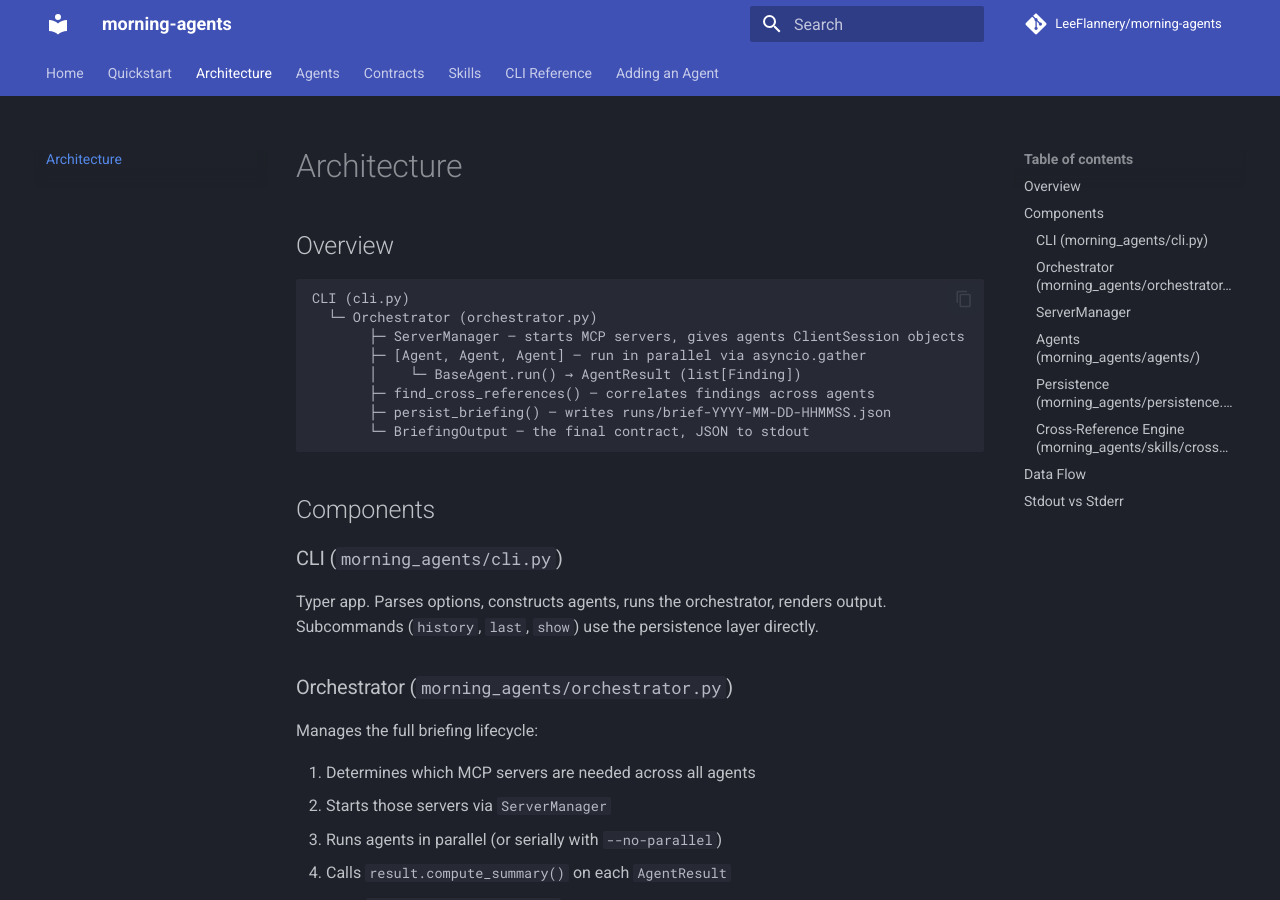
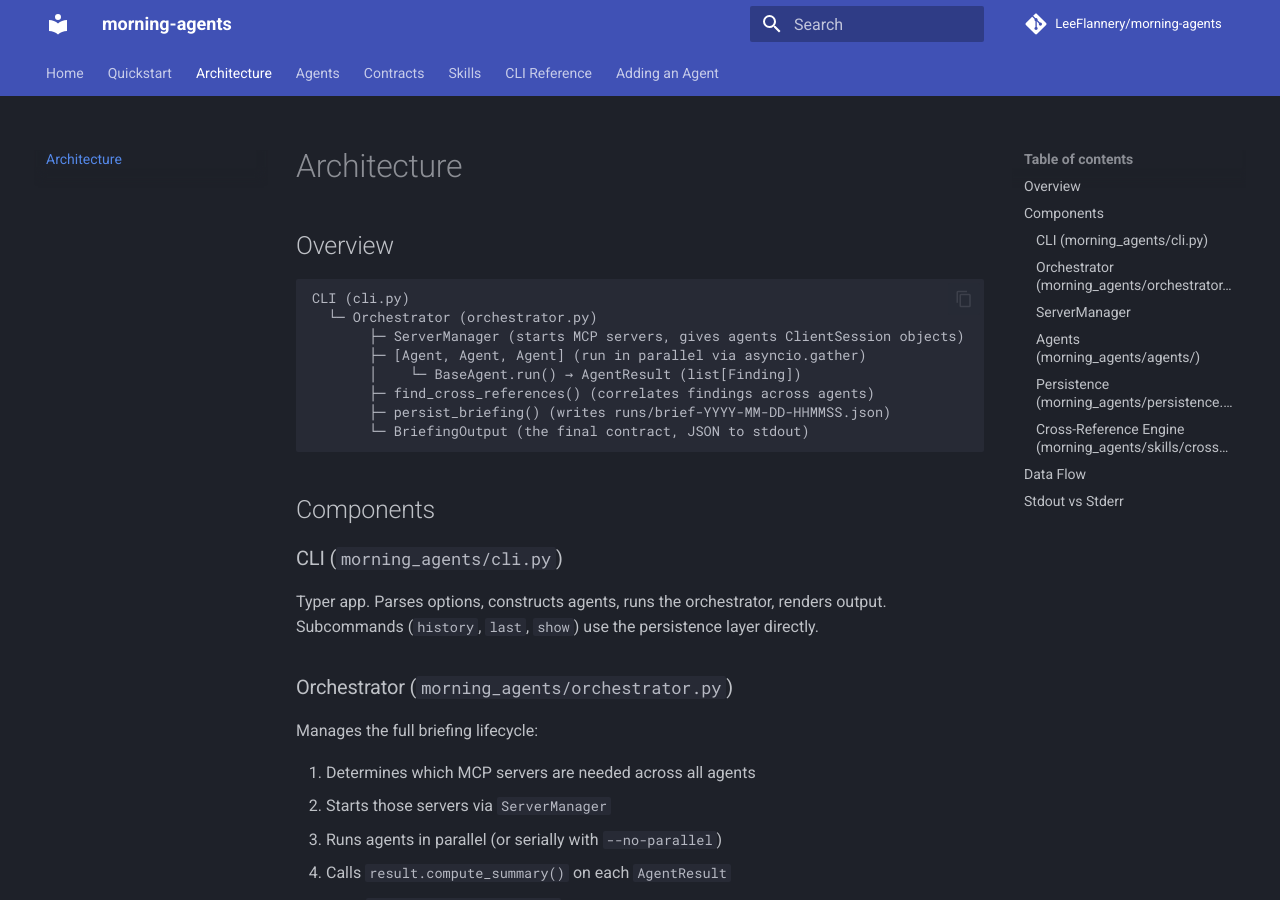
Before and after one commit to LeeFlannery/morning-agents, an MkDocs documentation site: the page built from docs/architecture.md, in a window 1280 px wide and 900 px high. Built offline with MkDocs 1.6.1 and Material for MkDocs 9.7.7, drawn with Linux system fonts in a browser that asks for light colours; comment, search, counter and statistics services are not loaded.

Commit message:
docs: remove em dashes from all docs pages

````diff
--- a/docs/architecture.md
+++ b/docs/architecture.md
@@ -5,12 +5,12 @@
 ```
 CLI (cli.py)
   └─ Orchestrator (orchestrator.py)
-       ├─ ServerManager — starts MCP servers, gives agents ClientSession objects
-       ├─ [Agent, Agent, Agent] — run in parallel via asyncio.gather
+       ├─ ServerManager (starts MCP servers, gives agents ClientSession objects)
+       ├─ [Agent, Agent, Agent] (run in parallel via asyncio.gather)
        │    └─ BaseAgent.run() → AgentResult (list[Finding])
-       ├─ find_cross_references() — correlates findings across agents
-       ├─ persist_briefing() — writes runs/brief-YYYY-MM-DD-HHMMSS.json
-       └─ BriefingOutput — the final contract, JSON to stdout
+       ├─ find_cross_references() (correlates findings across agents)
+       ├─ persist_briefing() (writes runs/brief-YYYY-MM-DD-HHMMSS.json)
+       └─ BriefingOutput (the final contract, JSON to stdout)
 ```
 
 ## Components
````
Also changed, not shown: docs/agents.md (+2 -2 lines), docs/cli.md (+3 -3 lines), docs/contracts.md (+3 -3 lines), docs/index.md (+1 -1 lines), docs/quickstart.md (+1 -1 lines).
